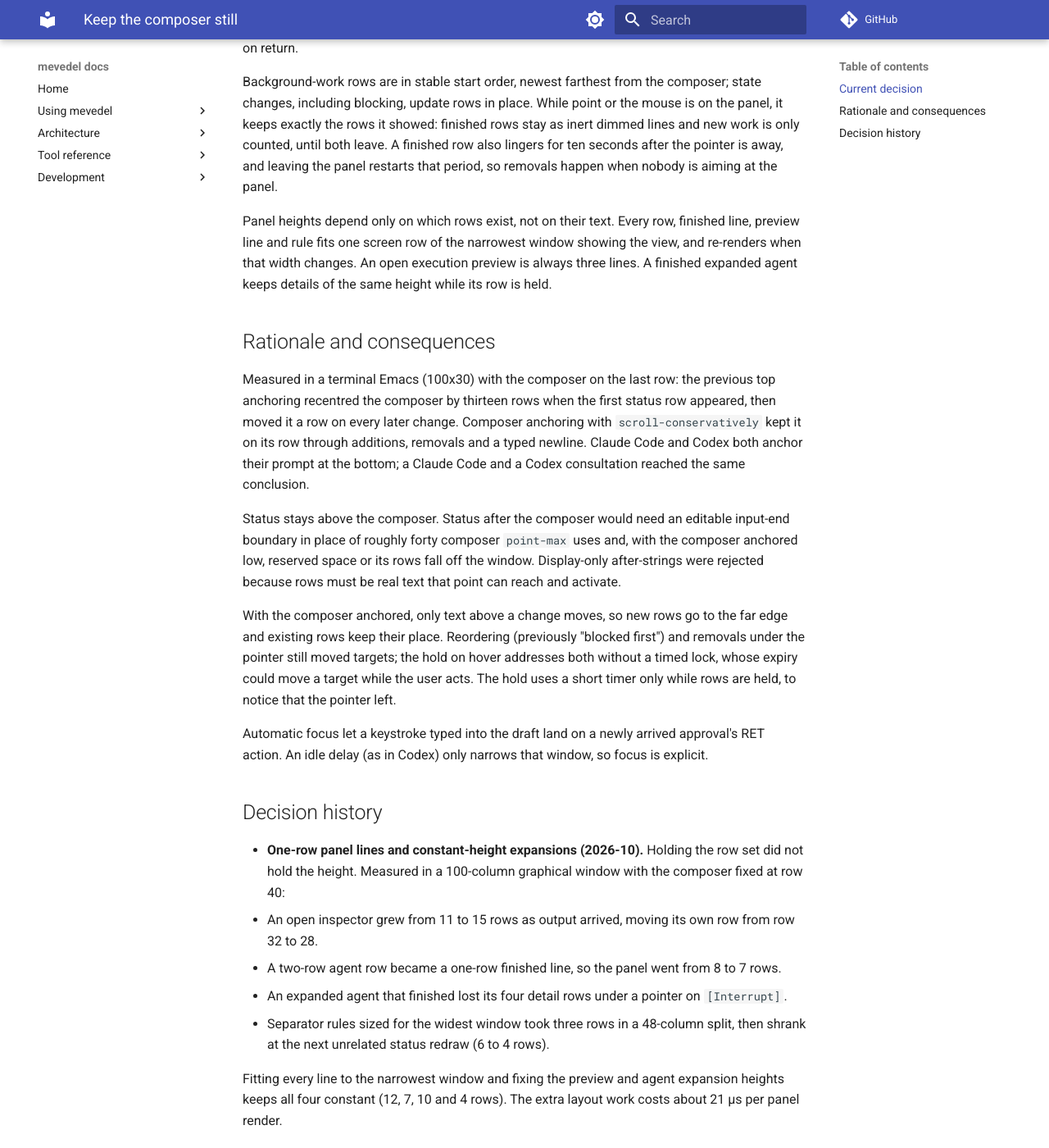
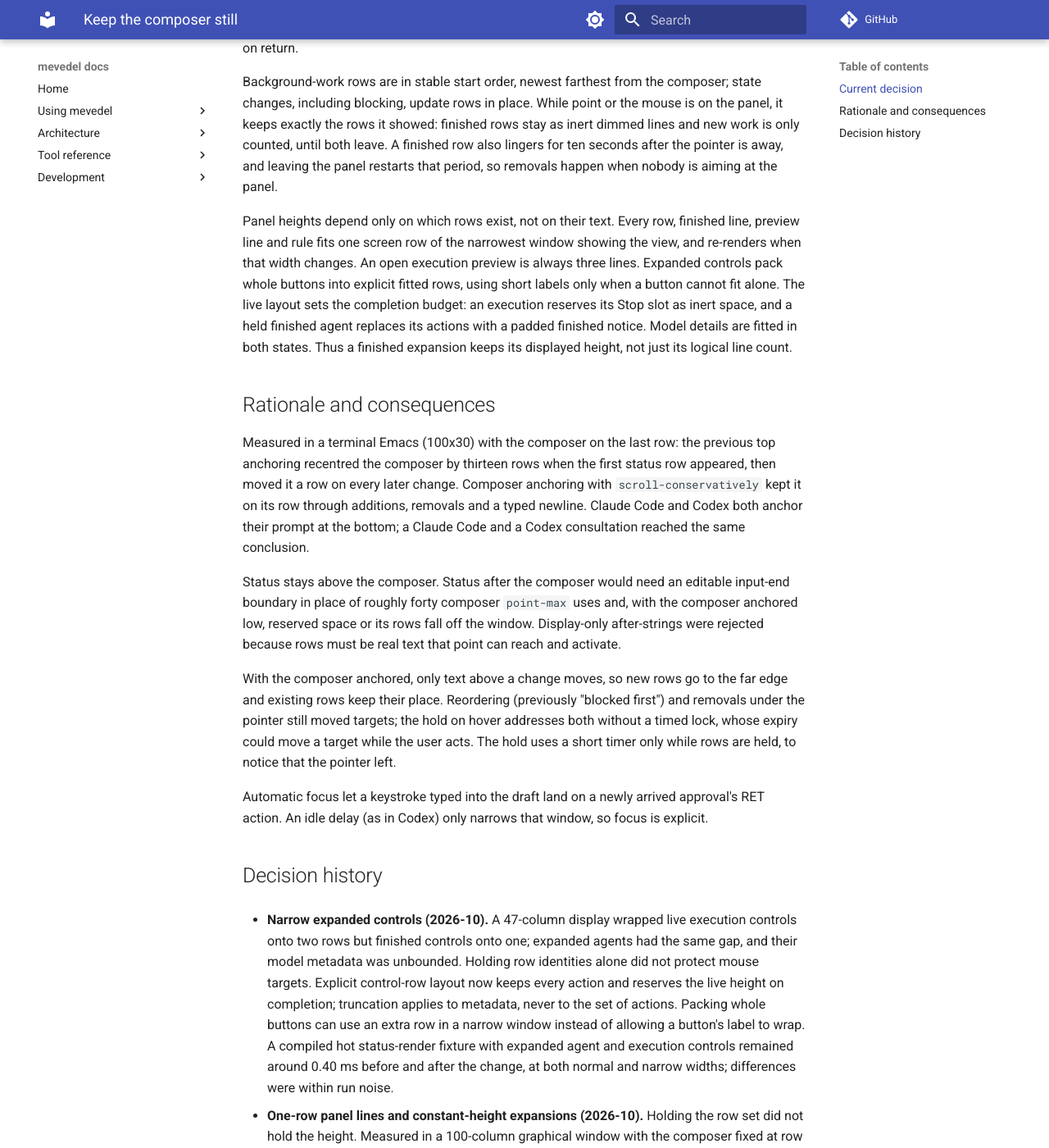
Before and after one commit to FrauH0lle/mevedel, an MkDocs documentation site: the page built from docs/adr/0126-keep-the-composer-still.md, in a window 1280 px wide and 1400 px high, scrolled down 1031 px. Shown: the whole window at 82% size. Built offline with MkDocs 1.6.1 and Material for MkDocs 9.7.7, drawn with Linux system fonts in a browser that asks for light colours; comment, search, counter and statistics services are not loaded.

Commit message:
fix(view): Hold expanded control rows through completion
Lay out complete buttons in explicit fitted rows and reserve their live row budget when work finishes, so narrow panels cannot shrink under the pointer.

* mevedel-view-execution.el (--control-lines): Pack complete actions responsively and preserve inactive slots.
(--agent-details, --agent-held-details, --details): Fit metadata and share live/finished control geometry.
* test/test-mevedel-view-execution.el: Check displayed completion heights with hover, every narrow line, callbacks, and leading-> drafts.
* docs/view.md, docs/adr/0126-keep-the-composer-still.md: Document explicit action rows and completion budgets.

Validation: 66 execution tests pass silently; old source fails agent height 11->10, execution height 10->9, and narrow width 49>39. Full 254-file compilation is warning-free; bytecode cleaned afterwards.

```diff
--- a/docs/adr/0126-keep-the-composer-still.md
+++ b/docs/adr/0126-keep-the-composer-still.md
@@ -55,8 +55,12 @@
 Panel heights depend only on which rows exist, not on their text. Every row,
 finished line, preview line and rule fits one screen row of the narrowest
 window showing the view, and re-renders when that width changes. An open
-execution preview is always three lines. A finished expanded agent keeps
-details of the same height while its row is held.
+execution preview is always three lines. Expanded controls pack whole buttons
+into explicit fitted rows, using short labels only when a button cannot fit
+alone. The live layout sets the completion budget: an execution reserves its
+Stop slot as inert space, and a held finished agent replaces its actions with
+a padded finished notice. Model details are fitted in both states. Thus a
+finished expansion keeps its displayed height, not just its logical line count.
 
 ## Rationale and consequences
 
@@ -85,6 +89,17 @@
 focus is explicit.
 
 ## Decision history
+
+- **Narrow expanded controls (2026-10).** A 47-column display wrapped live
+  execution controls onto two rows but finished controls onto one; expanded
+  agents had the same gap, and their model metadata was unbounded. Holding
+  row identities alone did not protect mouse targets. Explicit control-row
+  layout now keeps every action and reserves the live height on completion;
+  truncation applies to metadata, never to the set of actions. Packing whole
+  buttons can use an extra row in a narrow window instead of allowing a
+  button's label to wrap. A compiled hot status-render fixture with expanded
+  agent and execution controls remained around 0.40 ms before and after the
+  change, at both normal and narrow widths; differences were within run noise.
 
 - **One-row panel lines and constant-height expansions (2026-10).** Holding
   the row set did not hold the height. Measured in a 100-column graphical
```
Also changed, not shown: docs/view.md (+8 -3 lines), 2 other files.
